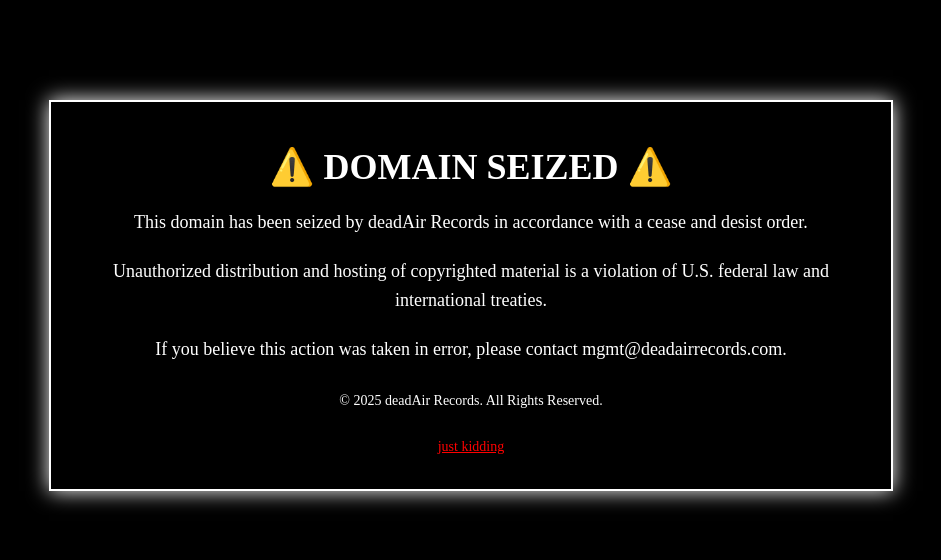
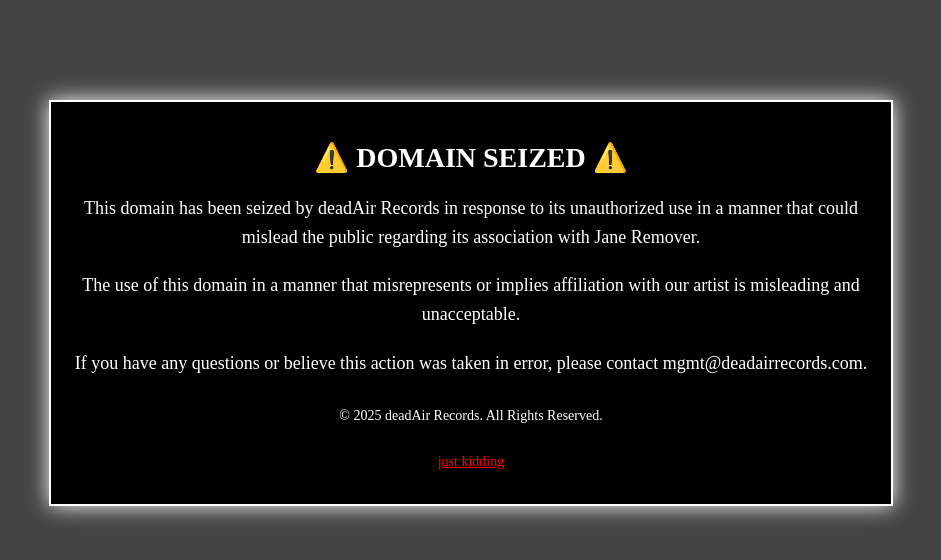
Before and after one commit to korrina922/janeremover.com, a plain HTML site: page index.html in a window 1280 px wide. Shown: the whole page, without its empty margins (169-1110 px from the left). Drawn offline with Linux system fonts and the light colour scheme.

Commit message:
Update index.html

```diff
--- a/index.html
+++ b/index.html
@@ -2,12 +2,12 @@
 <html lang="en">
 <head>
     <meta charset="UTF-8">
-    <meta name="viewport" content="width=device-width, initial-scale=1.0">
+    <meta name="viewport" content="width=device-width, initial-scale=1.0, user-scalable=no">
     <title>GET FUCKED</title>
     <style>
         body {
             font-family: "Times New Roman", serif;
-            background-color: #000;
+            background-color: #444;
             color: #fff;
             text-align: center;
             margin: 0;
@@ -23,7 +23,7 @@
         }
         h1 {
             color: white;
-            font-size: 36px;
+            font-size: 28px;
             margin-bottom: 20px;
         }
         .warning {
@@ -45,9 +45,9 @@
 <body>
     <div class="container">
         <h1>⚠️ DOMAIN SEIZED ⚠️</h1>
-        <p class="warning">This domain has been seized by deadAir Records in accordance with a cease and desist order.</p>
-        <p class="warning">Unauthorized distribution and hosting of copyrighted material is a violation of U.S. federal law and international treaties.</p>
-        <p class="warning">If you believe this action was taken in error, please contact mgmt@deadairrecords.com.</p>
+        <p class="warning">This domain has been seized by deadAir Records in response to its unauthorized use in a manner that could mislead the public regarding its association with Jane Remover.</p>
+        <p class="warning">The use of this domain in a manner that misrepresents or implies affiliation with our artist is misleading and unacceptable.</p>
+        <p class="warning">If you have any questions or believe this action was taken in error, please contact mgmt@deadairrecords.com.</p>
         <p class="footer">© 2025 deadAir Records. All Rights Reserved.</p>
         <p class="footer"><a href="https://korrina.shop">just kidding</a></p>
     </div>
```
